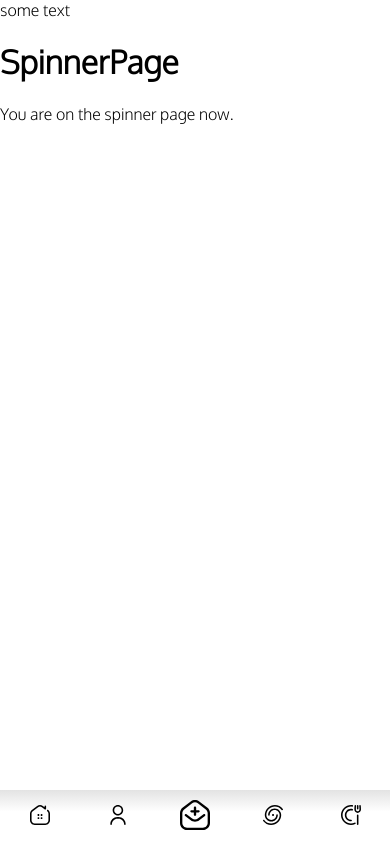
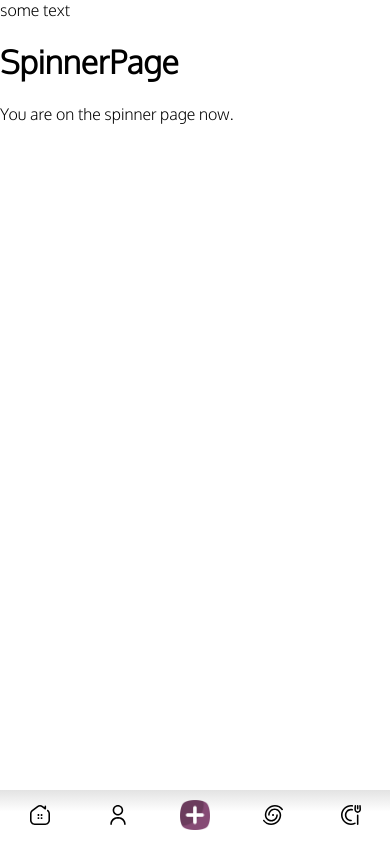
Before and after one commit to supernova4888/munchbox, a React (Create React App) app in the folder frontend/: page /spinner in a window 390 px wide. Built offline with nearby package versions, Linux system fonts and the light colour scheme.

Commit message:
Replace Plus icon on mobile nav

```diff
--- a/frontend/src/components/Navbar.jsx
+++ b/frontend/src/components/Navbar.jsx
@@ -5,6 +5,7 @@ import plate from "../resources/mobile_navbar/dinner.svg";
 import spinner from "../resources/mobile_navbar/hurricane.svg";
 import user from "../resources/mobile_navbar/user.svg";
 import plus from "../resources/mobile_navbar/invitation.svg";
+import pluspurple from "../resources/mobile_navbar/pluspurple.png";
 /* side nav */
 import home from "../resources/navbar/home.svg";
 import profile from "../resources/navbar/profile-user.svg";
@@ -17,7 +18,7 @@ export default function Navbar() {
             <ul>
                 <li><Link to="/home"><img className="svgIcon" src={house}/><img className="svgIconSide" src={home}/></Link></li>
                 <li><Link to="/profile"><img className="svgIcon" src={user}/><img className="svgIconSide" src={profile}/></Link></li>
-                <li><Link to="/post"><img className="svgIconLg" src={plus}/></Link></li>
+                <li><Link to="/post"><img className="svgIconLg" src={pluspurple}/></Link></li>
                 <li><Link to="/spinner"><img className="svgIcon" src={spinner}/><img className="svgIconSide" src={pinwheel}/></Link></li>
                 <li><Link to="/post"><img className="svgIcon" src={plate}/><img className="svgIconSide" src={pot}/></Link></li>
             </ul>
```
Also changed, not shown: frontend/src/resources/mobile_navbar/pluspurple.png (added).
